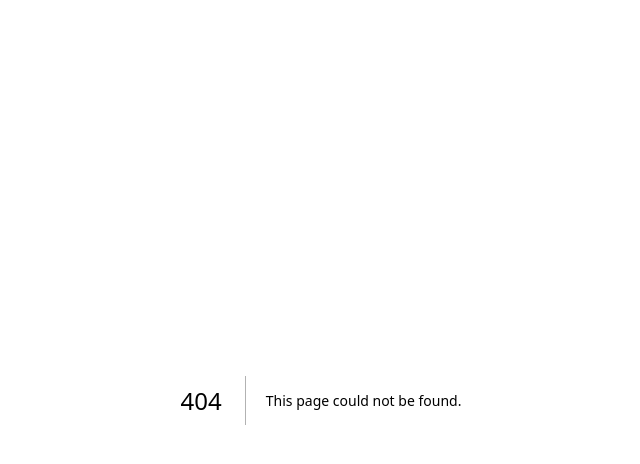
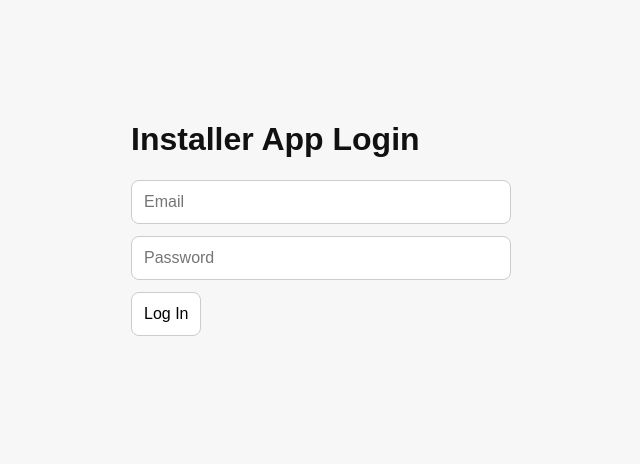
Before and after one commit to amcrabtree8-cell/installer-app, a Next.js app: page /login in a window 1280 px wide. Before the commit this address had no page. Shown: the top 464 px of the page, without its empty margins (319-959 px from the left). Built offline with nearby package versions, Linux system fonts and the light colour scheme.

Commit message:
Implement login page with email and password

```diff
--- /dev/null
+++ b/app/login/page.tsx
@@ -0,0 +1,59 @@
+'use client'
+
+import { useState } from 'react'
+import { useRouter } from 'next/navigation'
+import { supabase } from '@/lib/supabase'
+
+export default function LoginPage() {
+  const router = useRouter()
+  const [email, setEmail] = useState('')
+  const [password, setPassword] = useState('')
+  const [error, setError] = useState('')
+  const [loading, setLoading] = useState(false)
+
+  const login = async () => {
+    setError('')
+    setLoading(true)
+
+    const { error } = await supabase.auth.signInWithPassword({
+      email,
+      password,
+    })
+
+    setLoading(false)
+
+    if (error) {
+      setError(error.message)
+      return
+    }
+
+    router.push('/')
+  }
+
+  return (
+    <main style={{ maxWidth: 420, margin: '80px auto', fontFamily: 'Arial', padding: 20 }}>
+      <h1>Installer App Login</h1>
+
+      <input
+        placeholder="Email"
+        value={email}
+        onChange={(e) => setEmail(e.target.value)}
+        style={{ width: '100%', padding: 12, marginBottom: 12, fontSize: 16 }}
+      />
+
+      <input
+        placeholder="Password"
+        type="password"
+        value={password}
+        onChange={(e) => setPassword(e.target.value)}
+        style={{ width: '100%', padding: 12, marginBottom: 12, fontSize: 16 }}
+      />
+
+      <button onClick={login} disabled={loading} style={{ padding: 12, fontSize: 16 }}>
+        {loading ? 'Logging in...' : 'Log In'}
+      </button>
+
+      {error && <p style={{ color: 'red' }}>{error}</p>}
+    </main>
+  )
+}
```
